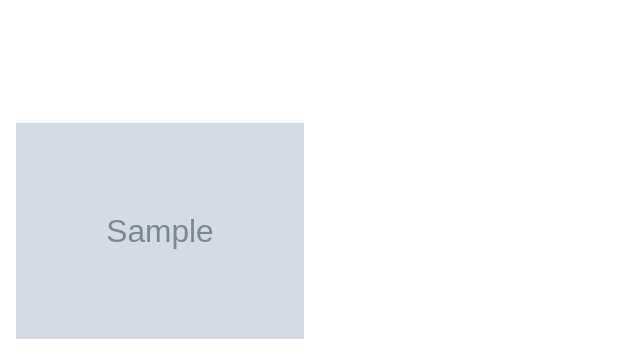
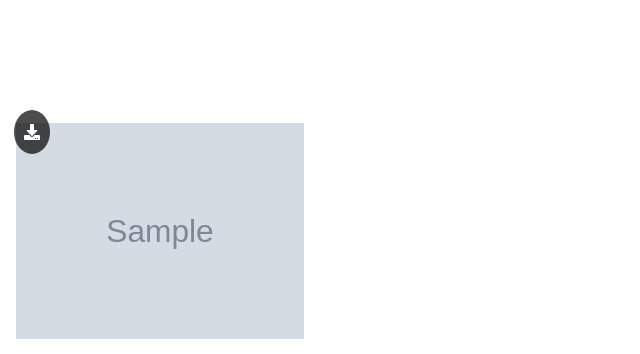
Before and after one commit to the-roshandahal/photo-share, a Django app: a page that uses templates/folder_detail.html in a window 1280 px wide. Shown: the part 370-724 px from the top of the page, without its empty margins (0-640 px from the left). Run offline with Django 5.2, Linux system fonts and the light colour scheme; tables that the repository leaves empty hold one stand-in row (values such as "Sample post"); grey boxes marked "Sample" are stand-in pictures; some libraries are stand-ins or nearby versions.

Commit message:
download

```diff
--- a/templates/folder_detail.html
+++ b/templates/folder_detail.html
@@ -16,21 +16,37 @@
   </div>
 
 
-<section class="gallery">
+  <section class="gallery">
     <div class="container-fluid">
         <div class="row">
             {% if photos %}
                 {% for photo in photos %}
-                    <div class="col-lg-3 col-6 p-3">
+                    <div class="col-lg-3 col-6 p-3 position-relative">
                         <img src="{{ photo.image.url }}" alt="Photo" class="img-fluid">
+                        <a href="{{ photo.image.url }}" download class="download-icon">
+                            <i class="fa fa-download" aria-hidden="true"></i>
+                        </a>
                     </div>
                 {% endfor %}
             {% else %}
                 <p>No photos available in this folder.</p>
             {% endif %}
         </div>
+    </div>
+</section>
 
+<style>
+    .download-icon {
+        position: absolute;
+        top: 10%;
+        left: 10%;
+        transform: translate(-50%, -50%);
+        color: white; /* Adjust the color as needed */
+        text-decoration: none;
+        background-color: rgba(0, 0, 0, 0.7); /* Background color for the icon */
+        padding: 10px;
+        border-radius: 100%;
+    }
+</style>
 
-    </div>
-  </section>
 {% include 'footer.html' %}
```
Also changed, not shown: templates/dashboard.html (+1 -1 lines).
